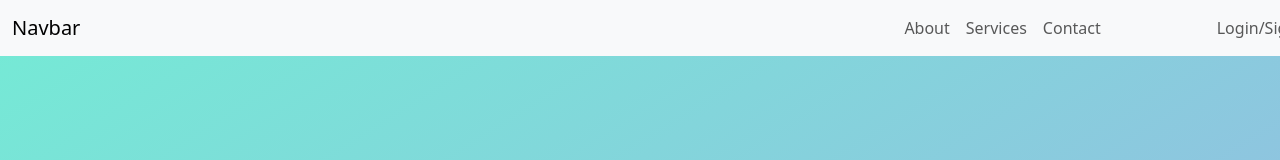
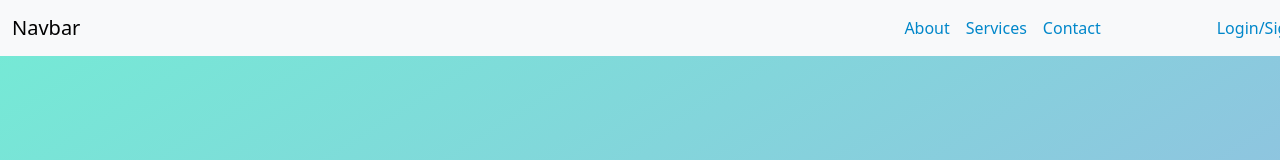
Before and after one commit to iamrohitt/news, a React (Create React App) app: page / in a window 1280 px wide. Shown: the top 160 px of the page. Built offline with nearby package versions, Linux system fonts and the light colour scheme; no server answers.

Commit message:
hover anim

```diff
--- a/package.json
+++ b/package.json
@@ -5,6 +5,8 @@
   "dependencies": {
     "@emotion/react": "^11.11.1",
     "@emotion/styled": "^11.11.0",
+    "@mdi/js": "^7.2.96",
+    "@mdi/react": "^1.6.1",
     "@mui/icons-material": "^5.13.7",
     "@mui/material": "^5.13.7",
     "@mui/system": "^5.13.7",
--- a/src/Navbar.js
+++ b/src/Navbar.js
@@ -12,6 +12,33 @@ const Navbar = () => {
   };
 
   return (
+    <>
+      <style>
+        {`
+          .hover-underline-animation {
+            position: relative;
+            color: #0087ca;
+          }
+
+          .hover-underline-animation:after {
+            content: '';
+            position: absolute;
+            width: 100%;
+            transform: scaleX(0);
+            height: 2px;
+            bottom: 0;
+            left: 0;
+            background-color: #0087ca;
+            transform-origin: bottom right;
+            transition: transform 0.25s ease-out;
+          }
+
+          .hover-underline-animation:hover:after {
+            transform: scaleX(1);
+            transform-origin: bottom left;
+          }
+        `}
+      </style>
       <MDBNavbar expand='lg' light bgColor='light' fixed='top'>
         <MDBContainer fluid>
           <Link to="/" className='navbar-brand'>
@@ -21,29 +48,30 @@ const Navbar = () => {
             <Icon path={isOpen ? mdiClose : mdiMenu} size={1} />
           </MDBNavbarToggler>
           <MDBCollapse show={isOpen} navbar>
-          <MDBNavbarNav className='mr-auto' style={{ marginLeft: '800px' }}>
+            <MDBNavbarNav className='mr-auto 'style={{marginLeft:'800px'}}>
               {/* About */}
               <MDBNavbarItem>
-              <MDBNavbarLink href='#'>About</MDBNavbarLink>
+                <MDBNavbarLink href='#' className='hover-underline-animation'>About</MDBNavbarLink>
               </MDBNavbarItem>
               {/* Services */}
               <MDBNavbarItem>
-              <MDBNavbarLink href='#'>Services</MDBNavbarLink>
+                <MDBNavbarLink href='#' className='hover-underline-animation'>Services</MDBNavbarLink>
               </MDBNavbarItem>
               {/* Contact */}
               <MDBNavbarItem>
-              <MDBNavbarLink href='#'>Contact</MDBNavbarLink>
+                <MDBNavbarLink href='#' className='hover-underline-animation'>Contact</MDBNavbarLink>
               </MDBNavbarItem>
             </MDBNavbarNav>
             {/* Login/Register */}
-          <MDBNavbarNav className='ml-auto' style={{ marginLeft: '100px' }}>
+            <MDBNavbarNav className='ml-auto'style={{marginLeft:'100px'}}>
               <MDBNavbarItem>
-              <Link to="/login" className='nav-link'>Login/Signup</Link>
+                <Link to="/login" className='nav-link hover-underline-animation'>Login/Signup</Link>
               </MDBNavbarItem>
             </MDBNavbarNav>
           </MDBCollapse>
         </MDBContainer>
       </MDBNavbar>
+    </>
   );
 };
 
```
Also changed, not shown: 1 other file (tests, documents, lock files or other folders). Lines whose indentation alone changed are shown as unchanged.
